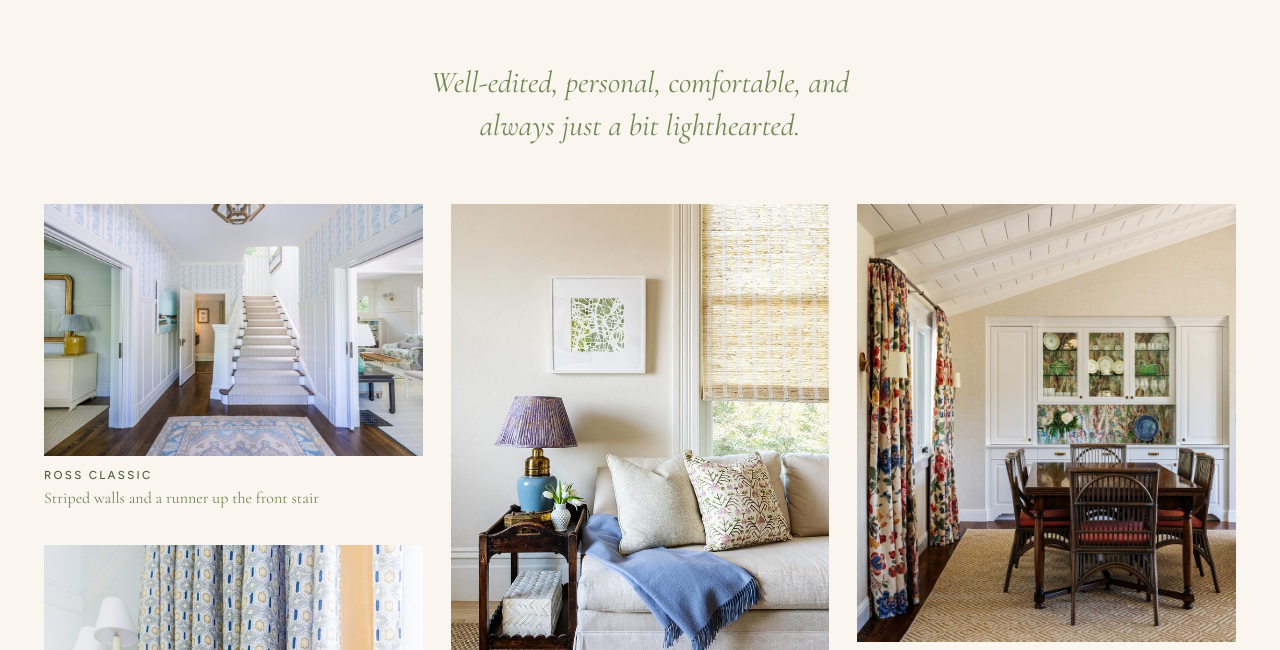
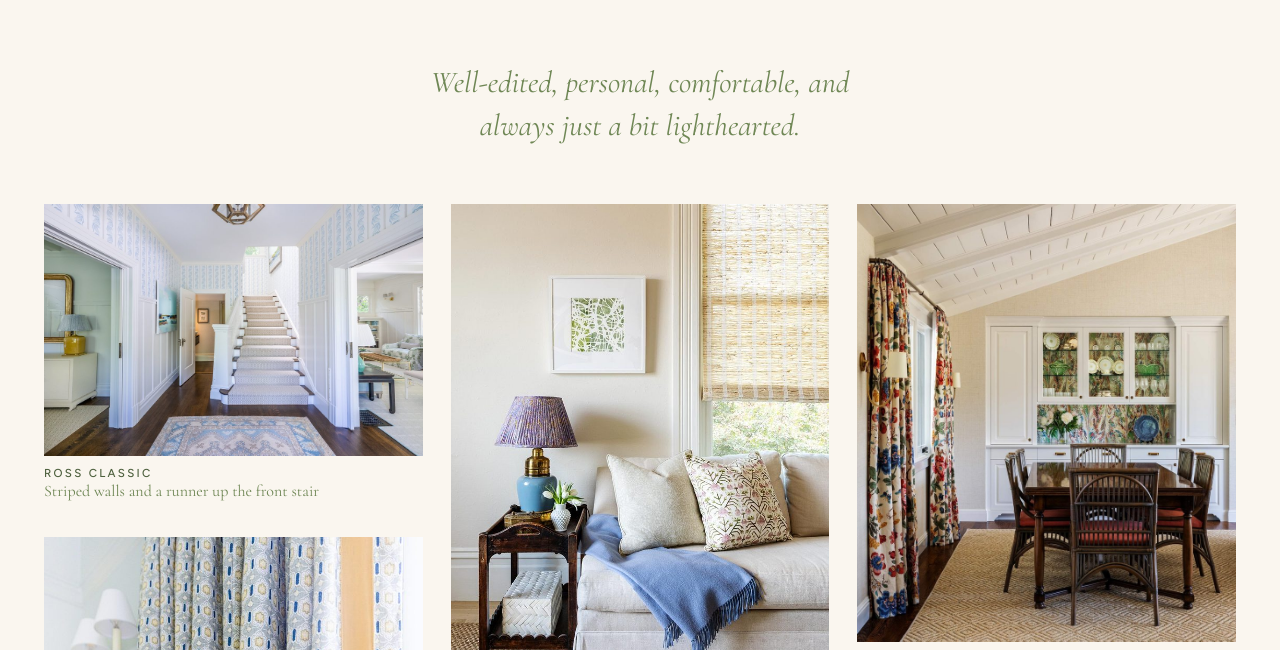
Before and after one commit to chesleya/Bailey-Mcallister, a plain HTML site: page index.html in a window 1280 px wide. Shown: the part 144-794 px from the top of the page. Drawn offline with nearby package versions, Linux system fonts and the light colour scheme.

Commit message:
Tighten spacing between caption and sub caption
Co-Authored-By: Claude Opus 5.5 <noreply@anthropic.com>
Claude-Session: https://claude.ai/code/session_01FAruWzoNMWPEgCKLhZSuZv

```diff
--- a/style.css
+++ b/style.css
@@ -62,7 +62,7 @@ img { display: block; max-width: 100%; }
 .lightbox.open { display: flex; }
 .lightbox img { max-width: 100%; max-height: calc(100vh - 9rem); width: auto; height: auto; cursor: zoom-out; }
 .lightbox .lb-cap { text-align: center; font-family: var(--serif); color: var(--logo); font-size: 1.05rem; }
-.lightbox .lb-cap strong { display: block; font-family: var(--sans); font-weight: 500; font-size: .72rem; letter-spacing: .2em; text-transform: uppercase; color: var(--ink); }
+.lightbox .lb-cap strong { display: block; font-family: var(--sans); font-weight: 500; font-size: .72rem; letter-spacing: .2em; text-transform: uppercase; line-height: 1.2; color: var(--ink); }
 .lightbox button {
   position: absolute; background: none; border: 0; cursor: pointer;
   color: var(--ink); font: 300 2rem/1 var(--sans); padding: .75rem;
@@ -106,17 +106,17 @@ main { max-width: 1240px; margin: 0 auto; padding: calc(96px + 2.9rem + 3.5rem)
   margin-top: .7rem;
   font-family: var(--serif);
   font-size: 1rem;
-  line-height: 1.35;
+  line-height: 1.25;
   color: var(--logo);
 }
 .gallery figcaption strong {
   display: block;
-  margin-bottom: .2rem;
+  margin-bottom: 0;
   color: var(--ink);
   font-family: var(--sans);
   font-weight: 500;
   font-size: .72rem;
-  line-height: 1.5;
+  line-height: 1.2;
   letter-spacing: .2em;
   text-transform: uppercase;
 }
```
